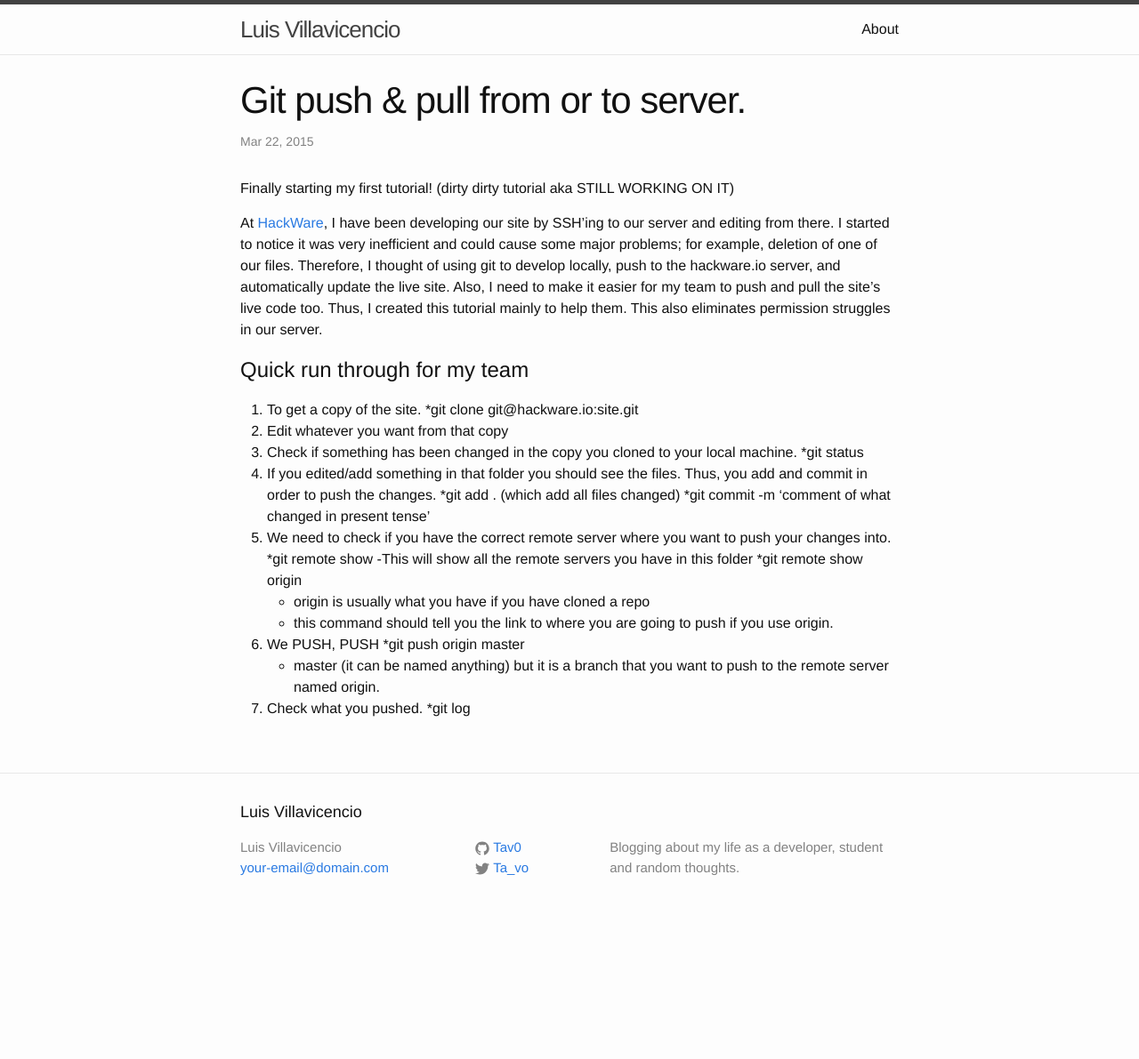
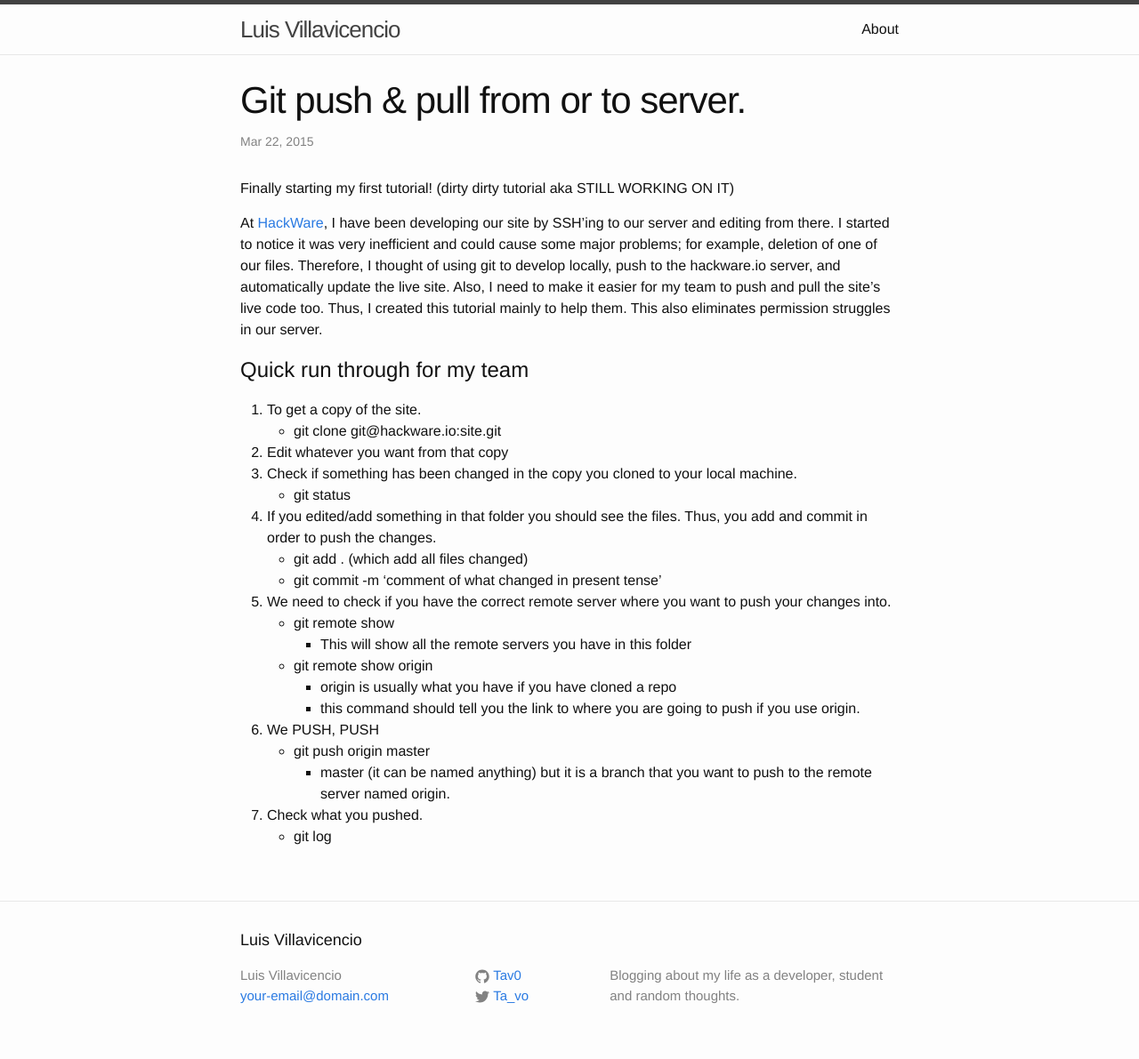
Before and after one commit to Tav0/luisv.me, a Jekyll site: the page built from blog/_posts/2015-3-22-push-and-pull-from-or-to-server-using-git.markdown, in a window 1280 px wide. Shown: the whole page at 89% size. Built offline with Jekyll 4.4.1, drawn with Linux system fonts in a browser that asks for light colours; before the commit the page ends 1047 px from its top, so only the background shows below that.

Commit message:
added bullet points

```diff
--- a/blog/_posts/2015-3-22-push-and-pull-from-or-to-server-using-git.markdown
+++ b/blog/_posts/2015-3-22-push-and-pull-from-or-to-server-using-git.markdown
@@ -19,29 +19,29 @@ struggles in our server.
 #Quick run through for my team
 
 1. To get a copy of the site.
-    *git clone git@hackware.io:site.git
+      - git clone git@hackware.io:site.git
 2. Edit whatever you want from that copy
 3. Check if something has been changed in the copy you cloned to your local
    machine.
-    *git status
+      - git status
 4. If you edited/add something in that folder you should see the files. Thus,
    you add and commit in order to push the changes.
-    *git add .  (which add all files changed)
-    *git commit -m 'comment of what changed in present tense'
+      - git add .  (which add all files changed)
+      - git commit -m 'comment of what changed in present tense'
 5. We need to check if you have the correct remote server where you want to
    push your changes into.
-    *git remote show
-      -This will show all the remote servers you have in this folder
-    *git remote show origin
-      - origin is usually what you have if you have cloned a repo
-      - this command should tell you the link to where you are going to push if
-        you use origin.
+      - git remote show
+        - This will show all the remote servers you have in this folder
+      - git remote show origin
+        - origin is usually what you have if you have cloned a repo
+        - this command should tell you the link to where you are going to push if
+          you use origin.
 6. We PUSH, PUSH
-    *git push origin master
-      - master (it can be named anything) but it is a branch that you want to
-        push to the remote server named origin.
+      - git push origin master
+        - master (it can be named anything) but it is a branch that you want to
+          push to the remote server named origin.
 7. Check what you pushed.
-    *git log
+      - git log
 
 
 [hackware-site]: https://hackware.io
```
